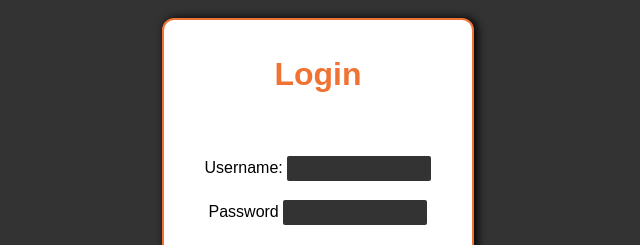
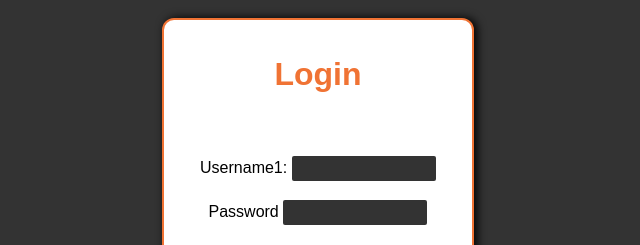
Before and after one commit to Abhishek63534/page-turner, a plain HTML site: page index.html in a window 1280 px wide. Shown: the top 245 px of the page, 322-962 px from the left. Drawn offline with Linux system fonts and the light colour scheme.

Commit message:
updated index page

```diff
--- a/index.html
+++ b/index.html
@@ -14,7 +14,7 @@
 <form name="login" onsubmit="return validateForm() ;" method="post">
 
 <ul>
-<li>Username: <input class="username" type="text" name="username">
+<li>Username1: <input class="username" type="text" name="username">
 </li>
 
 <li>Password <input class="password" type="password" name="password">
```
